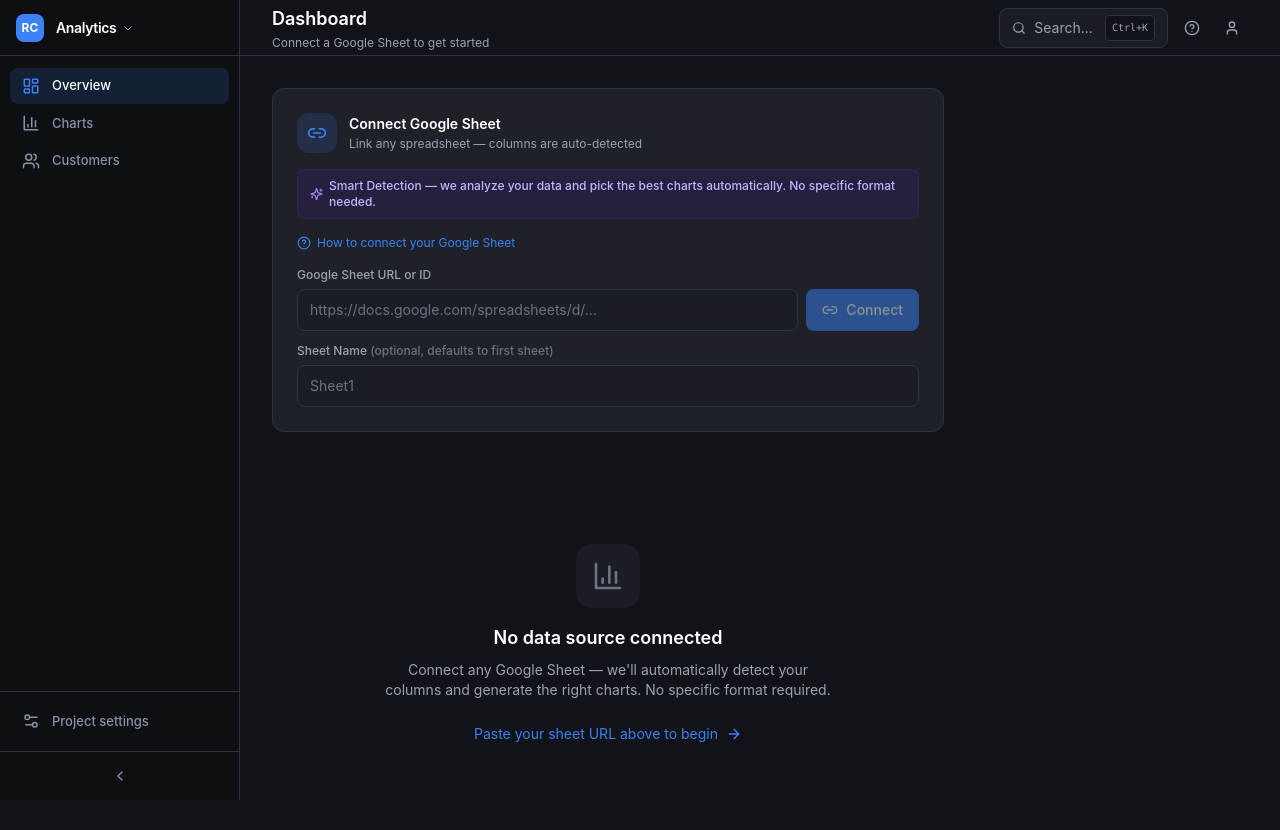
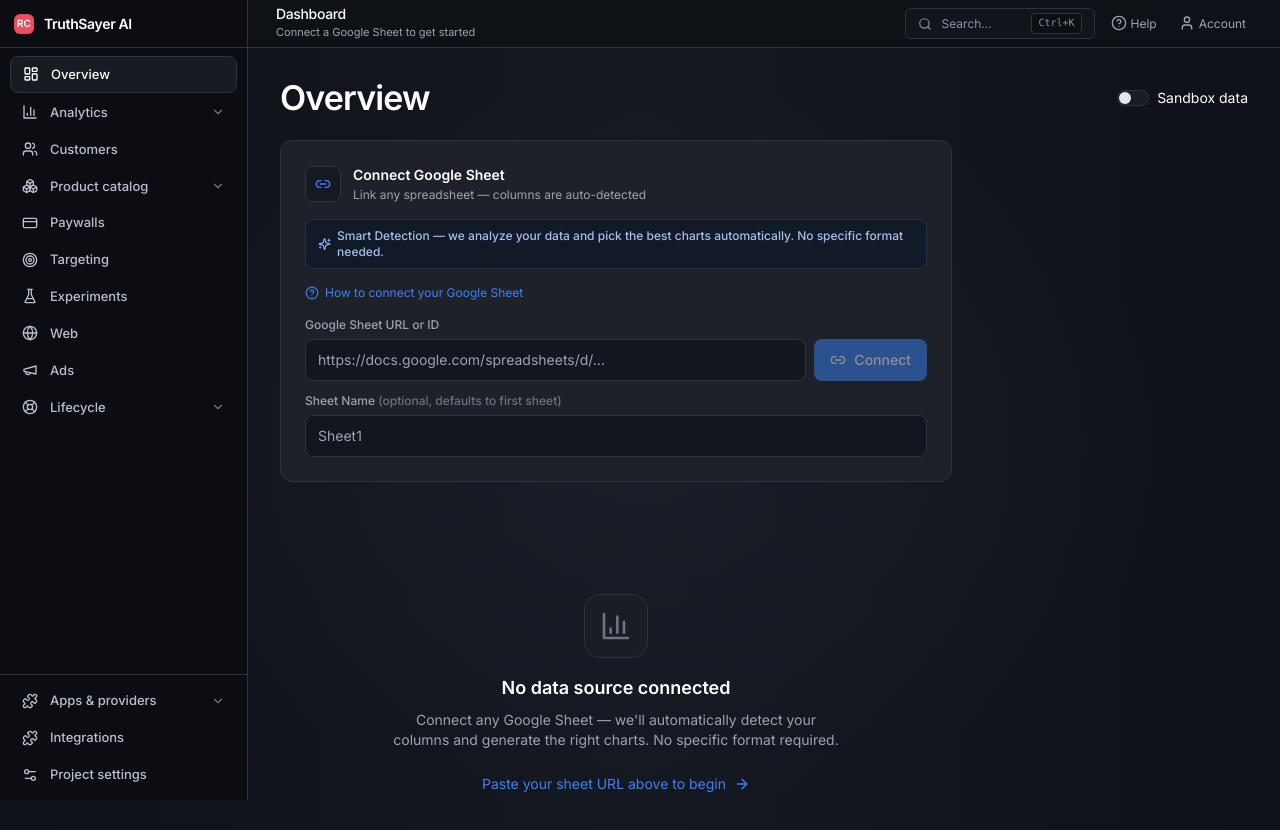
Before and after one commit to hassansajjadkhan/revenuecats, a Next.js app: page /dashboard in a window 1280 px wide. Shown: the top 830 px of the page. Built offline with nearby package versions, Linux system fonts and the light colour scheme.

Commit message:
Match RevenueCat dashboard UI: fonts, sidebar, spacing, and dark shell

```diff
--- a/src/app/dashboard/analytics/page.tsx
+++ b/src/app/dashboard/analytics/page.tsx
@@ -76,11 +76,11 @@
 
   if (!isLoading && !processedData) {
     return (
-      <div className="flex min-h-screen bg-rc-bg">
+      <div className="flex min-h-screen dashboard-shell">
         <Sidebar />
         <main className="flex-1 min-w-0">
           <Header title="Analytics" />
-          <div className="p-8 text-center py-20">
+          <div className="p-8 text-center py-20 dashboard-content-wrap">
             <BarChart3 className="w-12 h-12 text-rc-textDim mx-auto mb-4" />
             <p className="text-rc-textMuted mb-4">No data source connected</p>
             <Link href="/settings" className="text-rc-accent hover:text-rc-accentHover text-sm font-medium">
@@ -93,13 +93,14 @@
   }
 
   return (
-    <div className="flex min-h-screen bg-rc-bg">
+    <div className="flex min-h-screen dashboard-shell">
       <Sidebar />
       <main className="flex-1 min-w-0">
         <Header title="Analytics" subtitle="Detailed data analysis" />
-        <div className="p-4 sm:p-6 lg:p-8 space-y-4 sm:space-y-6">
+        <div className="p-4 sm:p-6 lg:p-8 space-y-4 sm:space-y-6 dashboard-content-wrap">
           {processedData && (
             <>
+              <h2 className="text-3xl sm:text-[34px] font-semibold tracking-tight text-white">Analytics</h2>
               {processedData.mapping && <DetectedColumns mapping={processedData.mapping} />}
               <FilterBar filters={filters} onFilterChange={handleFilterChange} categories={categories} />
               {processedData.timeSeriesCharts.map((chart, i) => (
--- a/src/app/dashboard/page.tsx
+++ b/src/app/dashboard/page.tsx
@@ -134,7 +134,7 @@
   }, [sheetId, sheetName, handleConnect]);
 
   return (
-    <div className="flex min-h-screen bg-rc-bg">
+    <div className="flex min-h-screen dashboard-shell">
       <Sidebar />
 
       <main className="flex-1 min-w-0">
@@ -150,7 +150,19 @@
           lastUpdated={lastUpdated}
         />
 
-        <div className="p-4 sm:p-6 lg:p-8 space-y-4 sm:space-y-6">
+        <div className="p-4 sm:p-6 lg:p-8 space-y-4 sm:space-y-6 dashboard-content-wrap">
+          <div className="flex items-center justify-between">
+            <h2 className="text-3xl sm:text-[34px] font-semibold tracking-tight text-white">Overview</h2>
+            <label className="hidden sm:flex items-center gap-2 text-sm text-white cursor-pointer select-none">
+              <input type="checkbox" className="sr-only" />
+              <span className="w-8 h-4 rounded-full border border-rc-border bg-rc-surface relative">
+                <span className="absolute top-[1px] left-[1px] w-3 h-3 rounded-full bg-[#e5e7eb]" />
+              </span>
+              Sandbox data
+            </label>
+          </div>
+
+          {/* Sheet Connector - always visible when not connected */}
           {!isConnected && (
             <div className="max-w-2xl">
               <SheetConnector
@@ -162,7 +174,7 @@
 
               {/* Empty state */}
               <div className="mt-12 text-center py-16">
-                <div className="w-16 h-16 rounded-2xl bg-rc-surface flex items-center justify-center mx-auto mb-4">
+                <div className="w-16 h-16 rounded-2xl bg-rc-surface border border-rc-border flex items-center justify-center mx-auto mb-4">
                   <BarChart3 className="w-8 h-8 text-rc-textDim" />
                 </div>
                 <h2 className="text-lg font-semibold text-white mb-2">
@@ -269,7 +281,7 @@
           {/* Loading State */}
           {isLoading && !processedData && (
             <div className="space-y-6">
-              <div className="grid grid-cols-1 sm:grid-cols-2 lg:grid-cols-4 gap-4">
+              <div className="grid grid-cols-1 sm:grid-cols-2 lg:grid-cols-3 gap-4">
                 {[1, 2, 3, 4].map((i) => (
                   <MetricCardSkeleton key={i} />
                 ))}
--- a/src/app/globals.css
+++ b/src/app/globals.css
@@ -4,6 +4,9 @@
 
 :root {
   --sidebar-width: 260px;
+  --rc-bg: #111318;
+  --rc-shell: #0d0f13;
+  --rc-border: #2e3340;
 }
 
 * {
@@ -11,10 +14,22 @@
 }
 
 body {
-  font-family: -apple-system, BlinkMacSystemFont, "Segoe UI", Roboto,
-    "Helvetica Neue", Arial, sans-serif;
-  background-color: #111318;
+  font-family: var(--font-inter), -apple-system, BlinkMacSystemFont, "Segoe UI", sans-serif;
+  background-color: var(--rc-bg);
   color: #e1e4ea;
+  font-size: 14px;
+  line-height: 1.45;
+}
+
+.dashboard-shell {
+  background:
+    radial-gradient(ellipse at center, rgba(32, 36, 46, 0.55) 0%, rgba(17, 19, 24, 0) 58%),
+    linear-gradient(90deg, #0e1117 0%, #141821 50%, #0e1117 100%);
+}
+
+.dashboard-content-wrap {
+  max-width: 1180px;
+  margin: 0 auto;
 }
 
 /* Custom scrollbar */
@@ -42,22 +57,23 @@
 }
 
 .custom-tooltip {
-  background: #1e2128;
+  background: #171b22;
   border: 1px solid #2e3340;
   border-radius: 8px;
-  padding: 12px 16px;
+  padding: 10px 12px;
   box-shadow: 0 4px 12px rgba(0, 0, 0, 0.5);
 }
 
 .custom-tooltip .label {
-  font-weight: 600;
+  font-weight: 500;
   color: #e1e4ea;
   margin-bottom: 4px;
+  font-size: 12px;
 }
 
 .custom-tooltip .value {
   color: #9ba3b0;
-  font-size: 14px;
+  font-size: 12px;
 }
 
 /* Animations */
--- a/src/app/layout.tsx
+++ b/src/app/layout.tsx
@@ -1,5 +1,11 @@
 import type { Metadata } from "next";
+import { Inter } from "next/font/google";
 import "./globals.css";
+
+const inter = Inter({
+  subsets: ["latin"],
+  variable: "--font-inter",
+});
 
 export const metadata: Metadata = {
   title: "Dashboard — Analytics",
@@ -13,7 +19,7 @@
 }) {
   return (
     <html lang="en">
-      <body className="antialiased">{children}</body>
+      <body className={`${inter.variable} antialiased`}>{children}</body>
     </html>
   );
 }
--- a/src/components/Header.tsx
+++ b/src/components/Header.tsx
@@ -19,17 +19,17 @@
   lastUpdated,
 }: HeaderProps) {
   return (
-    <header className="flex items-center justify-between px-4 sm:px-6 lg:px-8 h-14 bg-rc-bg border-b border-rc-border sticky top-0 z-30">
+    <header className="flex items-center justify-between px-4 sm:px-6 lg:px-7 h-12 bg-[#0f1218]/95 border-b border-rc-border sticky top-0 z-30 backdrop-blur">
       <div className="pl-10 lg:pl-0">
-        <h1 className="text-lg font-semibold text-white">{title}</h1>
+        <h1 className="text-[14px] leading-none font-medium text-white tracking-tight">{title}</h1>
         {subtitle && (
-          <p className="text-xs text-rc-textMuted mt-0.5">{subtitle}</p>
+          <p className="text-[11px] text-rc-textMuted mt-1 hidden xl:block">{subtitle}</p>
         )}
       </div>
 
-      <div className="flex items-center gap-1.5 sm:gap-2">
+      <div className="flex items-center gap-2 sm:gap-2.5">
         {lastUpdated && (
-          <span className="text-xs text-rc-textDim hidden sm:block">
+          <span className="text-[11px] text-rc-textDim hidden xl:block">
             Updated {lastUpdated}
           </span>
         )}
@@ -39,8 +39,8 @@
             onClick={onRefresh}
             disabled={isLoading}
             className={cn(
-              "flex items-center gap-2 px-2 sm:px-3 py-1.5 rounded-lg text-sm font-medium transition-all",
-              "bg-rc-surface text-rc-textMuted hover:text-white",
+              "hidden sm:flex items-center gap-2 px-2.5 py-1.5 rounded-md text-[12px] font-medium transition-all",
+              "bg-[#181c25] text-rc-textMuted hover:text-white",
               "border border-rc-border",
               isLoading && "opacity-60 cursor-not-allowed"
             )}
@@ -52,22 +52,24 @@
           </button>
         )}
 
-        <div className="hidden sm:flex items-center gap-1 px-3 py-1.5 rounded-lg bg-rc-surface border border-rc-border text-rc-textMuted text-sm cursor-pointer hover:border-rc-borderLight transition-all">
+        <div className="hidden md:flex items-center gap-1.5 px-3 py-1 rounded-md bg-[#11141b] border border-rc-border text-[#8892a4] text-[12px] cursor-pointer hover:border-rc-borderLight transition-colors min-w-[190px]">
           <Search className="w-3.5 h-3.5" />
-          <span className="hidden sm:inline ml-1">Search...</span>
-          <kbd className="hidden md:inline-flex ml-2 px-1.5 py-0.5 text-[10px] font-mono bg-rc-bg rounded border border-rc-border">Ctrl+K</kbd>
+          <span className="inline ml-1">Search...</span>
+          <kbd className="ml-auto px-1.5 py-0.5 text-[10px] font-mono bg-[#0c0f14] rounded border border-rc-border">Ctrl+K</kbd>
         </div>
 
-        <button className="p-2 rounded-lg text-rc-textMuted hover:text-white hover:bg-rc-surface transition-all sm:hidden">
+        <button className="p-1.5 rounded-md text-rc-textMuted hover:text-white hover:bg-[#181c25] transition-colors md:hidden">
           <Search className="w-4 h-4" />
         </button>
 
-        <button className="hidden sm:block p-2 rounded-lg text-rc-textMuted hover:text-white hover:bg-rc-surface transition-all">
+        <button className="hidden sm:flex items-center gap-1 p-1.5 rounded-md text-rc-textMuted hover:text-white hover:bg-[#181c25] transition-colors text-[12px]">
           <HelpCircle className="w-4 h-4" />
+          <span className="hidden lg:inline">Help</span>
         </button>
 
-        <button className="p-2 rounded-lg text-rc-textMuted hover:text-white hover:bg-rc-surface transition-all">
+        <button className="flex items-center gap-1 p-1.5 rounded-md text-rc-textMuted hover:text-white hover:bg-[#181c25] transition-colors text-[12px]">
           <User className="w-4 h-4" />
+          <span className="hidden lg:inline">Account</span>
         </button>
       </div>
     </header>
--- a/src/components/SheetConnector.tsx
+++ b/src/components/SheetConnector.tsx
@@ -37,11 +37,11 @@
   };
 
   return (
-    <div className="bg-rc-card rounded-xl border border-rc-border p-6 animate-fade-in">
+    <div className="bg-rc-card rounded-xl border border-rc-border p-4 sm:p-6 animate-fade-in">
       <div className="flex items-center justify-between mb-4">
         <div className="flex items-center gap-3">
-          <div className="w-10 h-10 rounded-xl bg-rc-accent/15 flex items-center justify-center">
-            <Link2 className="w-5 h-5 text-rc-accent" />
+          <div className="w-9 h-9 rounded-lg bg-[#141922] border border-rc-border flex items-center justify-center">
+            <Link2 className="w-4 h-4 text-rc-accent" />
           </div>
           <div>
             <h3 className="text-sm font-semibold text-white">
@@ -54,7 +54,7 @@
         </div>
 
         {isConnected && (
-          <span className="flex items-center gap-1.5 text-xs font-medium text-rc-green bg-rc-greenBg px-2.5 py-1 rounded-full">
+          <span className="flex items-center gap-1.5 text-xs font-medium text-emerald-600 bg-emerald-50 px-2.5 py-1 rounded-full">
             <CheckCircle2 className="w-3.5 h-3.5" />
             Connected
           </span>
@@ -62,9 +62,9 @@
       </div>
 
       {/* Auto-detect badge */}
-      <div className="flex items-center gap-1.5 mb-4 px-3 py-2 bg-violet-900/20 border border-violet-800/30 rounded-lg">
-        <Sparkles className="w-3.5 h-3.5 text-violet-400" />
-        <span className="text-xs text-violet-300 font-medium">
+      <div className="flex items-center gap-1.5 mb-4 px-3 py-2 bg-[#131a27] rounded-lg border border-[#243147]">
+        <Sparkles className="w-3.5 h-3.5 text-[#8fb3ff]" />
+        <span className="text-xs text-[#a8beea] font-medium">
           Smart Detection — we analyze your data and pick the best charts automatically. No specific format needed.
         </span>
       </div>
@@ -79,7 +79,7 @@
       </button>
 
       {showHelp && (
-        <div className="mb-4 p-4 bg-blue-900/20 border border-blue-800/30 rounded-lg text-sm text-blue-300 space-y-2">
+        <div className="mb-4 p-4 bg-[#111b2e] rounded-lg text-sm text-[#b1c5e8] space-y-2 border border-[#293b5f]">
           <p className="font-medium">Steps to connect:</p>
           <ol className="list-decimal list-inside space-y-1 text-xs">
             <li>Open your Google Sheet</li>
@@ -92,7 +92,7 @@
               Make sure your sheet has headers in the first row
             </li>
           </ol>
-          <p className="text-xs text-blue-400 mt-2">
+          <p className="text-xs text-[#8ca6d3] mt-2">
             Your data stays secure — it&apos;s only fetched server-side and never
             stored.
           </p>
@@ -111,7 +111,7 @@
               value={sheetUrl}
               onChange={(e) => setSheetUrl(e.target.value)}
               placeholder="https://docs.google.com/spreadsheets/d/..."
-              className="flex-1 px-3 py-2.5 rounded-lg border border-rc-border bg-rc-surface text-sm text-rc-text outline-none focus:border-rc-accent focus:ring-1 focus:ring-rc-accent transition-all placeholder-rc-textDim"
+              className="flex-1 px-3 py-2.5 rounded-lg border border-rc-border bg-[#12161e] text-sm text-rc-text outline-none focus:border-rc-accent focus:ring-1 focus:ring-rc-accent transition-all"
             />
             <button
               onClick={handleConnect}
@@ -138,16 +138,16 @@
             value={sheetName}
             onChange={(e) => setSheetName(e.target.value)}
             placeholder="Sheet1"
-            className="w-full px-3 py-2.5 rounded-lg border border-rc-border bg-rc-surface text-sm text-rc-text outline-none focus:border-rc-accent focus:ring-1 focus:ring-rc-accent transition-all placeholder-rc-textDim"
+            className="w-full px-3 py-2.5 rounded-lg border border-rc-border bg-[#12161e] text-sm text-rc-text outline-none focus:border-rc-accent focus:ring-1 focus:ring-rc-accent transition-all"
           />
         </div>
       </div>
 
       {/* Error */}
       {error && (
-        <div className="mt-4 p-3 bg-rc-redBg border border-red-800/30 rounded-lg flex items-start gap-2">
-          <AlertCircle className="w-4 h-4 text-rc-red flex-shrink-0 mt-0.5" />
-          <p className="text-sm text-red-300">{error}</p>
+        <div className="mt-4 p-3 bg-red-50 rounded-lg flex items-start gap-2">
+          <AlertCircle className="w-4 h-4 text-red-500 flex-shrink-0 mt-0.5" />
+          <p className="text-sm text-red-700">{error}</p>
         </div>
       )}
 
--- a/src/components/Sidebar.tsx
+++ b/src/components/Sidebar.tsx
@@ -5,19 +5,16 @@
 import { usePathname } from "next/navigation";
 import {
   BarChart3,
-  Settings,
   LayoutDashboard,
-  ChevronLeft,
-  ChevronRight,
-  TrendingUp,
+  ChevronDown,
   Users,
-  Tag,
-  CreditCard,
   Target,
   FlaskConical,
-  HeadphonesIcon,
-  Wrench,
-  Key,
+  Globe,
+  Megaphone,
+  LifeBuoy,
+  Boxes,
+  CreditCard,
   Puzzle,
   Settings2,
   Menu,
@@ -25,19 +22,27 @@
 } from "lucide-react";
 import { cn } from "@/lib/utils";
 
-const mainNav = [
+const topNav = [
   { label: "Overview", href: "/dashboard", icon: LayoutDashboard },
-  { label: "Charts", href: "/dashboard/analytics", icon: BarChart3 },
+  { label: "Analytics", href: "/dashboard/analytics", icon: BarChart3, chevron: true },
   { label: "Customers", href: "/dashboard/growth", icon: Users },
+  { label: "Product catalog", href: "#", icon: Boxes, chevron: true },
+  { label: "Paywalls", href: "#", icon: CreditCard },
+  { label: "Targeting", href: "#", icon: Target },
+  { label: "Experiments", href: "#", icon: FlaskConical },
+  { label: "Web", href: "#", icon: Globe },
+  { label: "Ads", href: "#", icon: Megaphone },
+  { label: "Lifecycle", href: "#", icon: LifeBuoy, chevron: true },
 ];
 
 const bottomNav = [
+  { label: "Apps & providers", href: "#", icon: Puzzle, chevron: true },
+  { label: "Integrations", href: "#", icon: Puzzle },
   { label: "Project settings", href: "/settings", icon: Settings2 },
 ];
 
 export default function Sidebar() {
   const pathname = usePathname();
-  const [collapsed, setCollapsed] = useState(false);
   const [mobileOpen, setMobileOpen] = useState(false);
 
   // Close mobile sidebar on route change
@@ -55,7 +60,7 @@
     return () => { document.body.style.overflow = ""; };
   }, [mobileOpen]);
 
-  const renderNavItem = (item: typeof mainNav[0]) => {
+  const renderNavItem = (item: (typeof topNav)[0]) => {
     const isActive =
       pathname === item.href ||
       (item.href !== "/dashboard" && item.href !== "#" && pathname.startsWith(item.href));
@@ -66,69 +71,44 @@
         key={item.label}
         href={item.href}
         className={cn(
-          "flex items-center gap-3 px-3 py-2 rounded-lg text-[13px] font-medium transition-all duration-150",
+          "flex items-center justify-between gap-3 px-3 py-2 rounded-lg text-[13px] font-medium transition-colors",
           isActive
-            ? "bg-rc-accent/15 text-white"
-            : "text-sidebar-text hover:text-rc-text hover:bg-sidebar-hover"
+            ? "bg-[#171b22] text-white border border-rc-border"
+            : "text-[#b8c0cf] hover:text-white hover:bg-[#141821]"
         )}
-        title={collapsed ? item.label : undefined}
       >
-        <Icon className={cn("w-[18px] h-[18px] flex-shrink-0", isActive && "text-rc-accent")} />
-        {(!collapsed || mobileOpen) && <span>{item.label}</span>}
+        <span className="flex items-center gap-3">
+          <Icon className={cn("w-[16px] h-[16px] flex-shrink-0", isActive && "text-white")} />
+          <span>{item.label}</span>
+        </span>
+        {item.chevron && <ChevronDown className="w-3.5 h-3.5 text-[#6f7788]" />}
       </Link>
     );
   };
 
   const sidebarContent = (
     <>
-      {/* Logo */}
-      <div className="flex items-center justify-between px-4 h-14 border-b border-rc-border">
-        <div className="flex items-center gap-3">
-          <div className="w-7 h-7 rounded-lg bg-rc-accent flex items-center justify-center flex-shrink-0">
-            <span className="text-white font-bold text-xs">RC</span>
+      <div className="flex items-center justify-between px-3.5 h-12 border-b border-rc-border">
+        <div className="flex items-center gap-2.5">
+          <div className="w-5 h-5 rounded-md bg-[#ed4d5f] flex items-center justify-center flex-shrink-0">
+            <span className="text-white font-semibold text-[10px]">RC</span>
           </div>
-          {(!collapsed || mobileOpen) && (
-            <div className="flex items-center gap-1.5">
-              <span className="text-white font-semibold text-sm tracking-tight">
-                Analytics
-              </span>
-              <svg className="w-3 h-3 text-rc-textMuted" fill="none" viewBox="0 0 24 24" stroke="currentColor">
-                <path strokeLinecap="round" strokeLinejoin="round" strokeWidth={2} d="M19 9l-7 7-7-7" />
-              </svg>
-            </div>
-          )}
+          <span className="text-white text-sm font-semibold tracking-tight">TruthSayer AI</span>
         </div>
-        {/* Close button on mobile */}
         <button
           onClick={() => setMobileOpen(false)}
-          className="lg:hidden p-1.5 rounded-lg text-sidebar-text hover:text-white hover:bg-sidebar-hover transition-all"
+          className="lg:hidden p-1.5 rounded-lg text-[#94a0b6] hover:text-white hover:bg-[#141821] transition-colors"
         >
           <X className="w-5 h-5" />
         </button>
       </div>
 
-      {/* Main Navigation */}
-      <nav className="flex-1 py-3 px-2.5 space-y-0.5 overflow-y-auto">
-        {mainNav.map(renderNavItem)}
+      <nav className="flex-1 py-2 px-2.5 space-y-0.5 overflow-y-auto">
+        {topNav.map(renderNavItem)}
       </nav>
 
-      {/* Bottom Navigation */}
-      <div className="border-t border-rc-border py-3 px-2.5 space-y-0.5">
+      <div className="border-t border-rc-border py-2 px-2.5 space-y-0.5">
         {bottomNav.map(renderNavItem)}
-      </div>
-
-      {/* Collapse button - desktop only */}
-      <div className="hidden lg:block border-t border-rc-border p-2.5">
-        <button
-          onClick={() => setCollapsed(!collapsed)}
-          className="flex items-center justify-center w-full py-1.5 rounded-lg text-sidebar-text hover:text-white hover:bg-sidebar-hover transition-all"
-        >
-          {collapsed ? (
-            <ChevronRight className="w-4 h-4" />
-          ) : (
-            <ChevronLeft className="w-4 h-4" />
-          )}
-        </button>
       </div>
     </>
   );
@@ -138,7 +118,7 @@
       {/* Mobile hamburger button */}
       <button
         onClick={() => setMobileOpen(true)}
-        className="fixed top-3 left-3 z-50 lg:hidden p-2 rounded-lg bg-rc-card border border-rc-border text-rc-textMuted hover:text-white transition-all"
+        className="fixed top-2.5 left-3 z-50 lg:hidden p-2 rounded-lg bg-[#13161d] border border-rc-border text-[#a6afbe] hover:text-white transition-colors"
         aria-label="Open menu"
       >
         <Menu className="w-5 h-5" />
@@ -155,7 +135,7 @@
       {/* Mobile sidebar drawer */}
       <aside
         className={cn(
-          "fixed left-0 top-0 z-50 h-screen bg-sidebar-bg border-r border-rc-border flex flex-col w-[260px] transition-transform duration-300 lg:hidden",
+          "fixed left-0 top-0 z-50 h-screen bg-[#0b0d12] border-r border-rc-border flex flex-col w-[248px] transition-transform duration-300 lg:hidden",
           mobileOpen ? "translate-x-0" : "-translate-x-full"
         )}
       >
@@ -165,20 +145,13 @@
       {/* Desktop sidebar */}
       <aside
         className={cn(
-          "fixed left-0 top-0 z-40 h-screen bg-sidebar-bg border-r border-rc-border transition-all duration-300 flex-col hidden lg:flex",
-          collapsed ? "w-[68px]" : "w-[240px]"
+          "fixed left-0 top-0 z-40 h-screen bg-[#0b0d12] border-r border-rc-border transition-all duration-300 flex-col hidden lg:flex w-[248px]"
         )}
       >
         {sidebarContent}
       </aside>
 
-      {/* Desktop spacer */}
-      <div
-        className={cn(
-          "flex-shrink-0 transition-all duration-300 hidden lg:block",
-          collapsed ? "w-[68px]" : "w-[240px]"
-        )}
-      />
+      <div className="flex-shrink-0 hidden lg:block w-[248px]" />
     </>
   );
 }
```
Also changed, not shown: src/app/dashboard/growth/page.tsx (+6 -5 lines), src/app/settings/page.tsx (+12 -10 lines), src/components/DetectedColumns.tsx (+6 -6 lines), src/components/FlexBreakdown.tsx (+7 -7 lines), src/components/FlexChart.tsx (+9 -9 lines).
